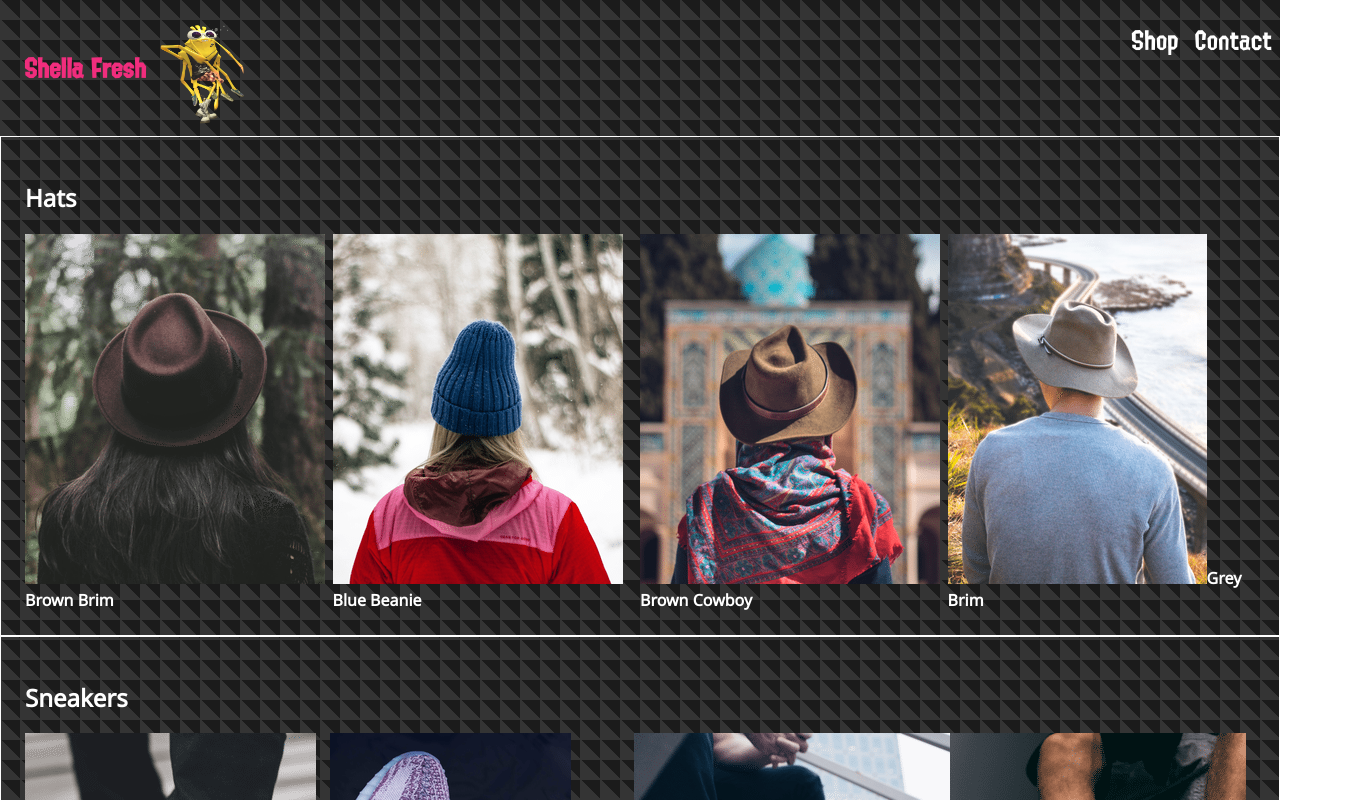
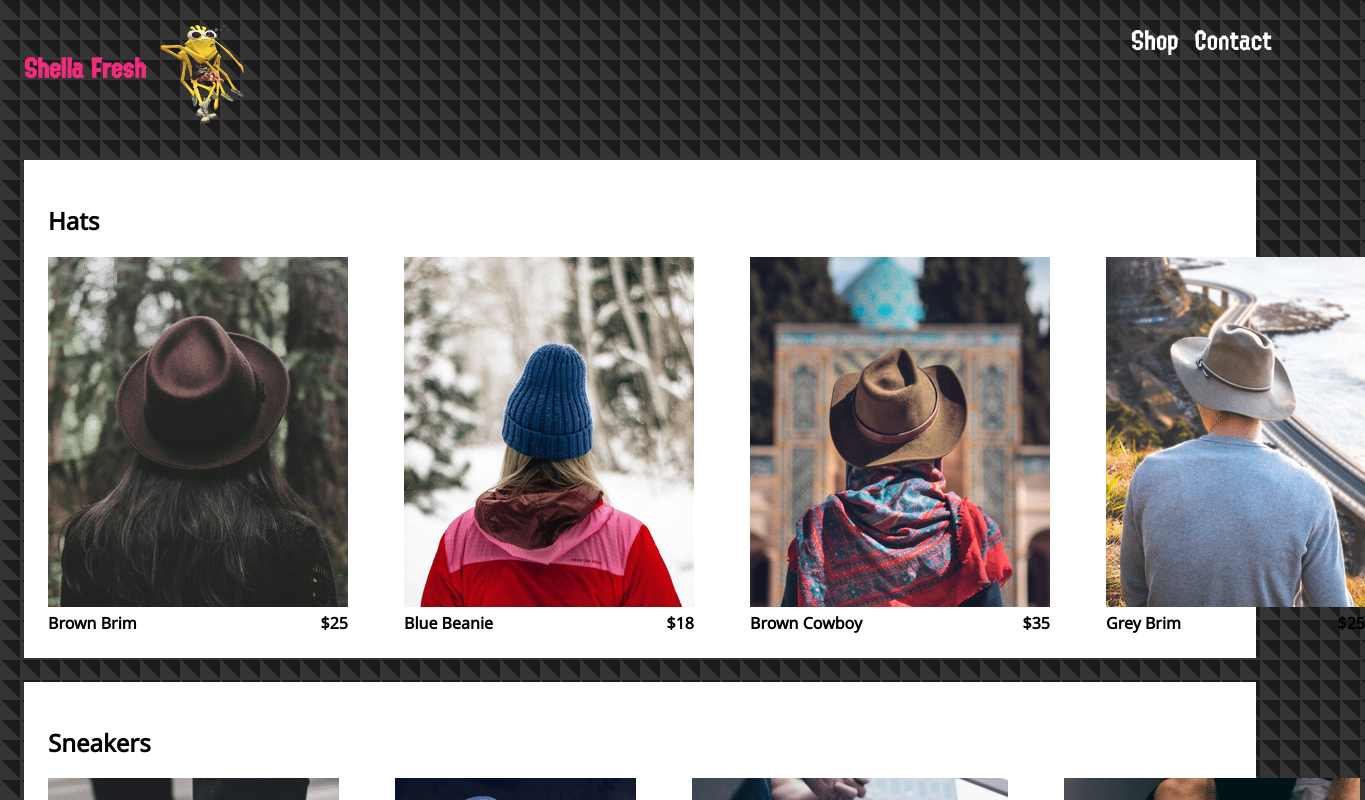
Before and after one commit to WesloTheWeb/RRS_project_1, a React (Create React App) app: page /shop in a window 1280 px wide. Shown: the top 800 px of the page, 1365 px wide, since content can reach past the window. Built offline with nearby package versions, Linux system fonts and the light colour scheme.

Commit message:
spacing of price added and formating of collection

```diff
--- a/src/App.scss
+++ b/src/App.scss
@@ -37,3 +37,8 @@ a, a:visited {
   background-image: url('./assets/images/men.png');
   height: 450*$px !important;
 }
+
+.item-price-container {
+  display: flex;
+  justify-content: space-between;
+}
--- a/src/components/CollectionPreview/CollectionPreview.js
+++ b/src/components/CollectionPreview/CollectionPreview.js
@@ -15,7 +15,10 @@ const CollectionPreview = ({ item }) => {
                                 return (
                                     <div className={clothing} key={item.id}>
                                         <img src={item.imageUrl} alt="item" />
-                                        {item.name}
+                                        <div className="item-price-container">
+                                            <label>{item.name}</label>
+                                            <span>${item.price}</span>
+                                        </div>
                                     </div>
                                 )
                             })
--- a/src/components/CollectionPreview/CollectionPreview.module.scss
+++ b/src/components/CollectionPreview/CollectionPreview.module.scss
@@ -1,17 +1,20 @@
 @import '../../variables.scss';
 
 .collectionPreview {
+    background-color: $white;;
     padding: 1.5rem;
-    border: 1px solid $white;
+    margin: 1.5rem;
 }
 
 .preview {
     display: grid;
     grid-template-columns: repeat(4, 1fr);
+    grid-gap: 3.5rem;
 }
 
 .title, .preview {
-    color: $white;
+    color: $black;
+    width: 50%;
     font-weight: bold;
 }
 
```
